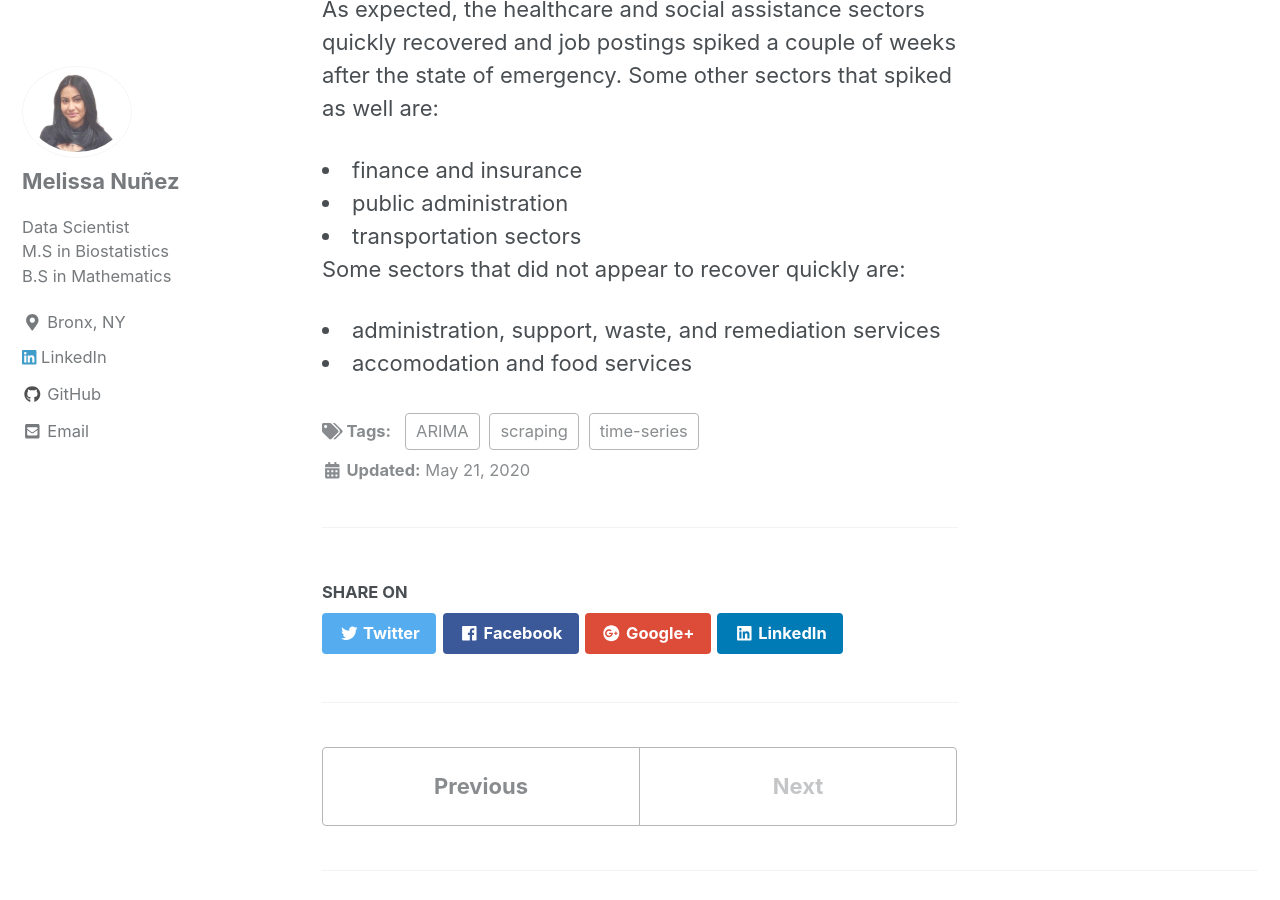
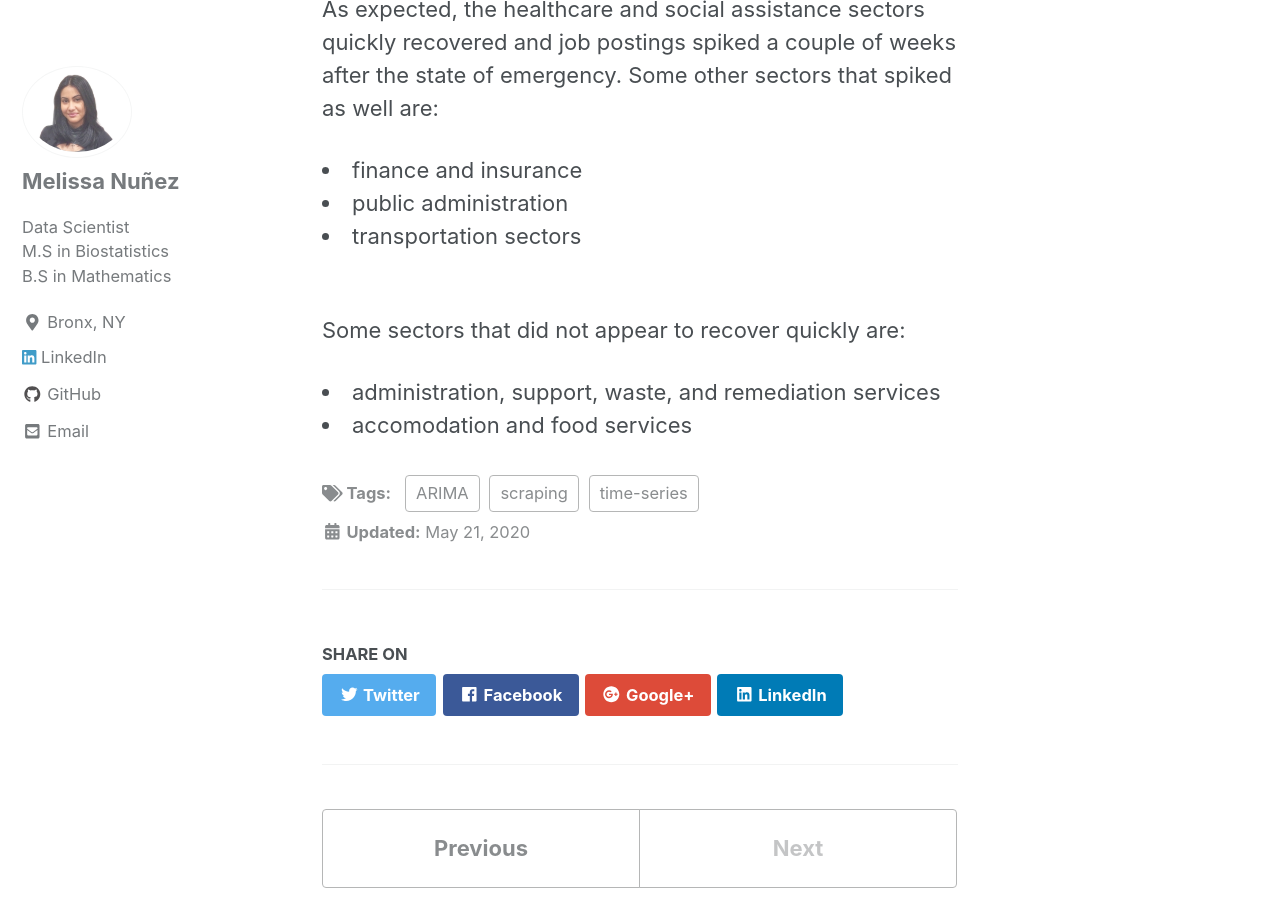
Before and after one commit to melissa-nunez/melissa-nunez.github.io, a Jekyll site: the page built from _posts/2020-05-21-indeed.md, in a window 1280 px wide and 900 px high, scrolled down 5444 px. Built offline with Jekyll 4.4.1, drawn with Linux system fonts in a browser that asks for light colours; cached includes are drawn as plain includes.

```diff
--- a/_posts/2020-05-21-indeed.md
+++ b/_posts/2020-05-21-indeed.md
@@ -92,7 +92,7 @@ As expected, the healthcare and social assistance sectors quickly recovered and
 Some other sectors that spiked as well are:
 <li>finance and insurance</li>
 <li>public administration</li>
-<li>transportation sectors</li>
+<li>transportation sectors</li><br>
 
 Some sectors that did not appear to recover quickly are:
 <li>administration, support, waste, and remediation services</li>
```
